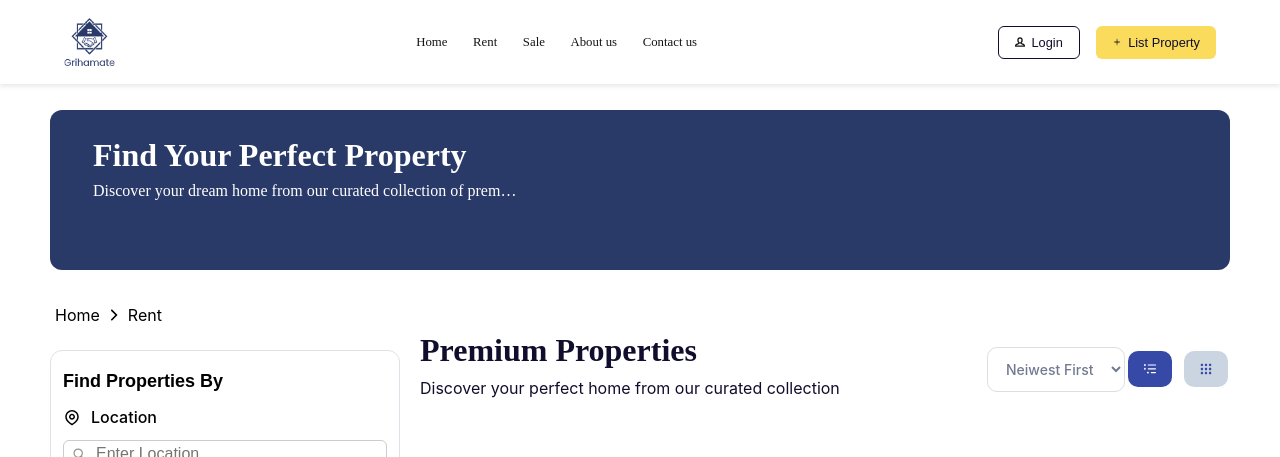
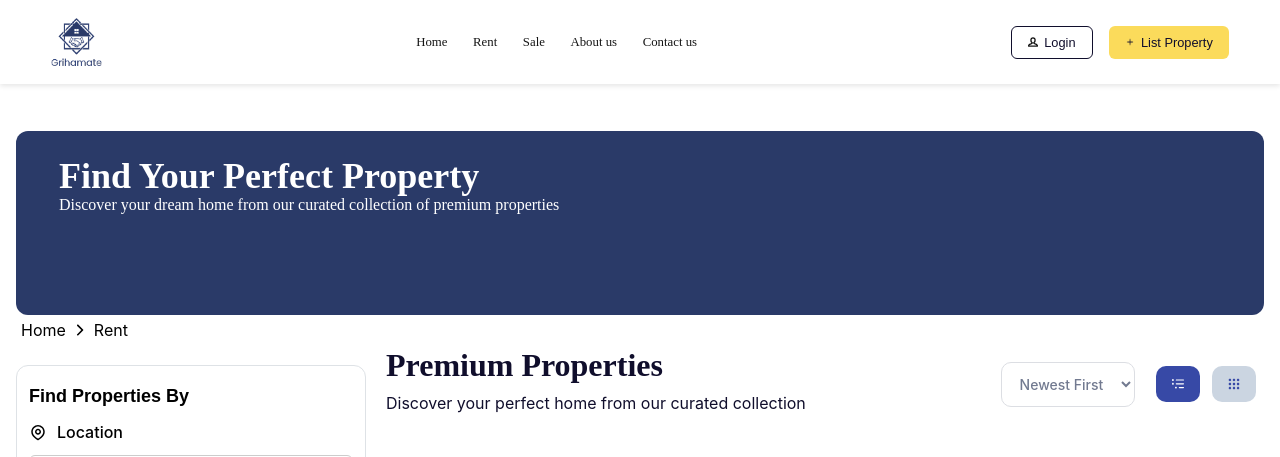
Before and after one commit to Grihamate/grihamate-frontendViteRepo, a React (Vite) app: page /rent in a window 1280 px wide. Shown: the top 457 px of the page. Built offline with nearby package versions, Linux system fonts and the light colour scheme.

Commit message:
fix the alignment in rent page

```diff
--- a/src/component/common/Header/style.css
+++ b/src/component/common/Header/style.css
@@ -19,7 +19,7 @@
   display: flex;
   align-items: center;
   justify-content: space-between;
-  width: 90%;
+  width: 92%;
   max-width: 1440px;
   height: clamp(3.5rem, 8vh, 5.6rem);
   margin: auto;
--- a/src/component/common/Layout/style.css
+++ b/src/component/common/Layout/style.css
@@ -1,3 +1,11 @@
+
 .main-content {
   padding-top: 80px;
+  padding-right: 16px;
+  padding-left: 16px;   /* ✅ Add left padding for balance */
+  margin: 0 auto;       /* ✅ shorthand for centering horizontally */
+  max-width: 1318px;    /* ✅ cap container on big screens */
+  width: 100%;          /* ✅ allow it to shrink on smaller screens */
+  margin-bottom: 26px;
+  box-sizing: border-box; /* ✅ ensures padding is included inside width */
 }
--- a/src/pages/Rent/components/RentProperties/index.jsx
+++ b/src/pages/Rent/components/RentProperties/index.jsx
@@ -68,7 +68,7 @@ const RentProperties = () => {
                       </div>
                       <div className="filters-icons-box">
                             <select>
-                               <option>Neiwest First</option>
+                               <option>Newest First</option>
                             </select>
                             <div className="filter-icon-left">
                                  <img src={listIcon}/>
--- a/src/pages/Rent/components/RentProperties/style.css
+++ b/src/pages/Rent/components/RentProperties/style.css
@@ -75,12 +75,12 @@ color: #100E2C;
 .filters-card-conatiner{
   width: 100%;
   display: grid;
-  align-items: center;
+  /* align-items: center;
   justify-content: center;
     align-items: center;
-    justify-items: center;
+    justify-items: center;  */
   gap: 30px;
-  grid-template-columns: repeat(2, 30%);
+  grid-template-columns: repeat(2, 1fr);
   grid-template-rows: 600px 600px;
 }
 
--- a/src/pages/Rent/components/banner/style.css
+++ b/src/pages/Rent/components/banner/style.css
@@ -1,4 +1,4 @@
-.banner-container{
+ner{
     width: 100%;
     height: 160px;
     background: #2A3A68;
@@ -7,22 +7,30 @@
     padding-left: 43px;
     margin-block: 20px;
 }
+.banner-container{
 
 
+    background-color: #2A3A68;
+    border-radius: 12px;
+    padding-top: 35px;
+    padding-left: 43px;}
+
+/*
 
 .banner-details{
     width: 50%;
     display: flex;
     flex-direction: column;
     gap: 16px;
-}
+} */
 
 .banner-details > h1{
 font-family: "Poppins";
 font-weight: 600;
-font-size: 32px;
+font-size: 36px;
 line-height: 20px;
 color: #fff;
+padding-bottom: 9px;
 }
 
 .banner-details > p{
@@ -34,13 +42,13 @@ color: #fff;
 white-space: nowrap;
 overflow: hidden;
 text-overflow: ellipsis;
-width: 75%;
+padding-bottom: 100px;
 }
 
 
 
 @media (max-width: 1024px) and (min-width: 768px) {
-    .banner-container {
+    ner {
         width: 100%;
         height: auto;  /* Auto height for flexible layout */
         padding: 25px;
@@ -66,7 +74,7 @@ width: 75%;
 
 /* Mobile View (max 767px) */
 @media (max-width: 767px) {
-    .banner-container {
+    ner {
         width: 100%;
         height: auto;
         padding: 20px;
--- a/src/pages/Rent/style.css
+++ b/src/pages/Rent/style.css
@@ -1,9 +1,9 @@
-.rent-page{
-    width: 100%;
-    display: flex;
-    flex-direction: column;
-    align-items: center;
-    justify-content: center;
-    gap: 10px;
-    padding: 10px 50px;
+.rent-page {
+  /* max-width: 1318px;
+margin: auto;
+width: 100%; */
+  margin-top: 51px;
+  /* gap: 10px;
+  padding: 0px 16px; */
+  margin-bottom: 26px;
 }
```
